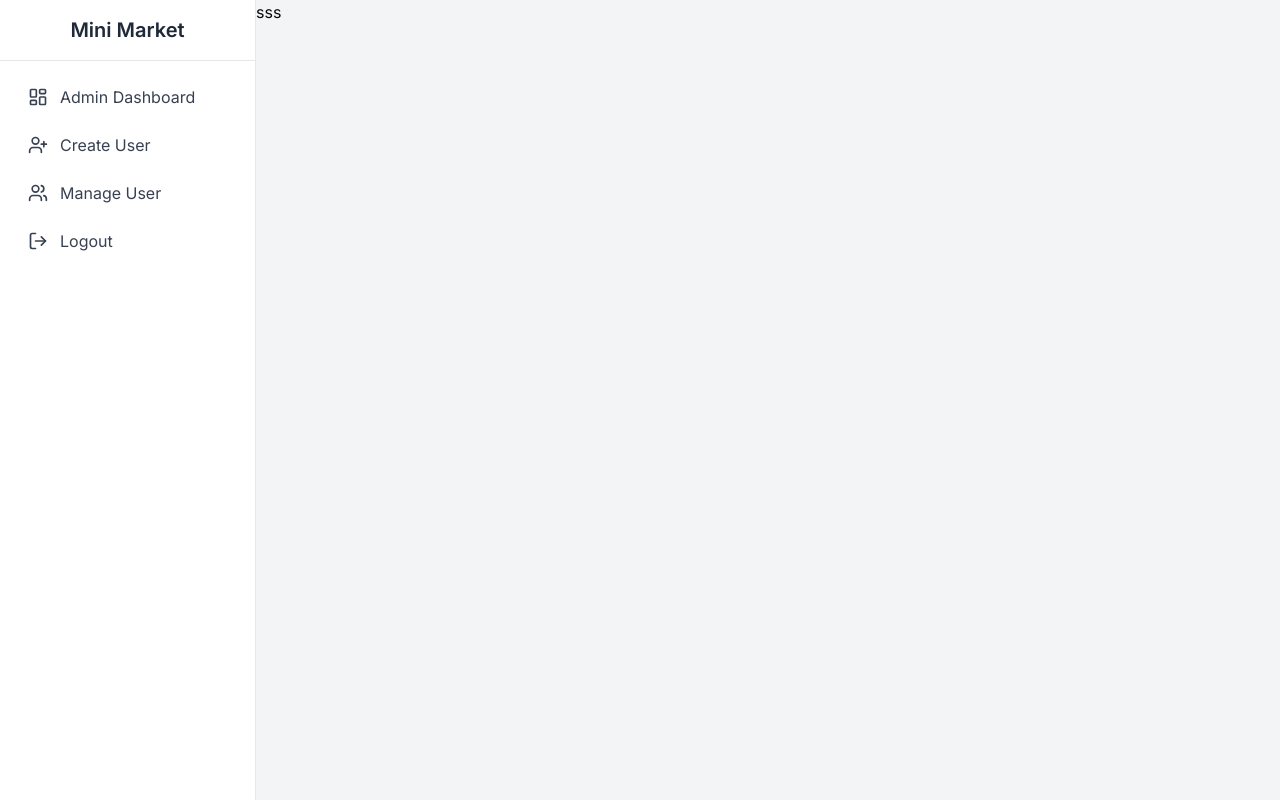
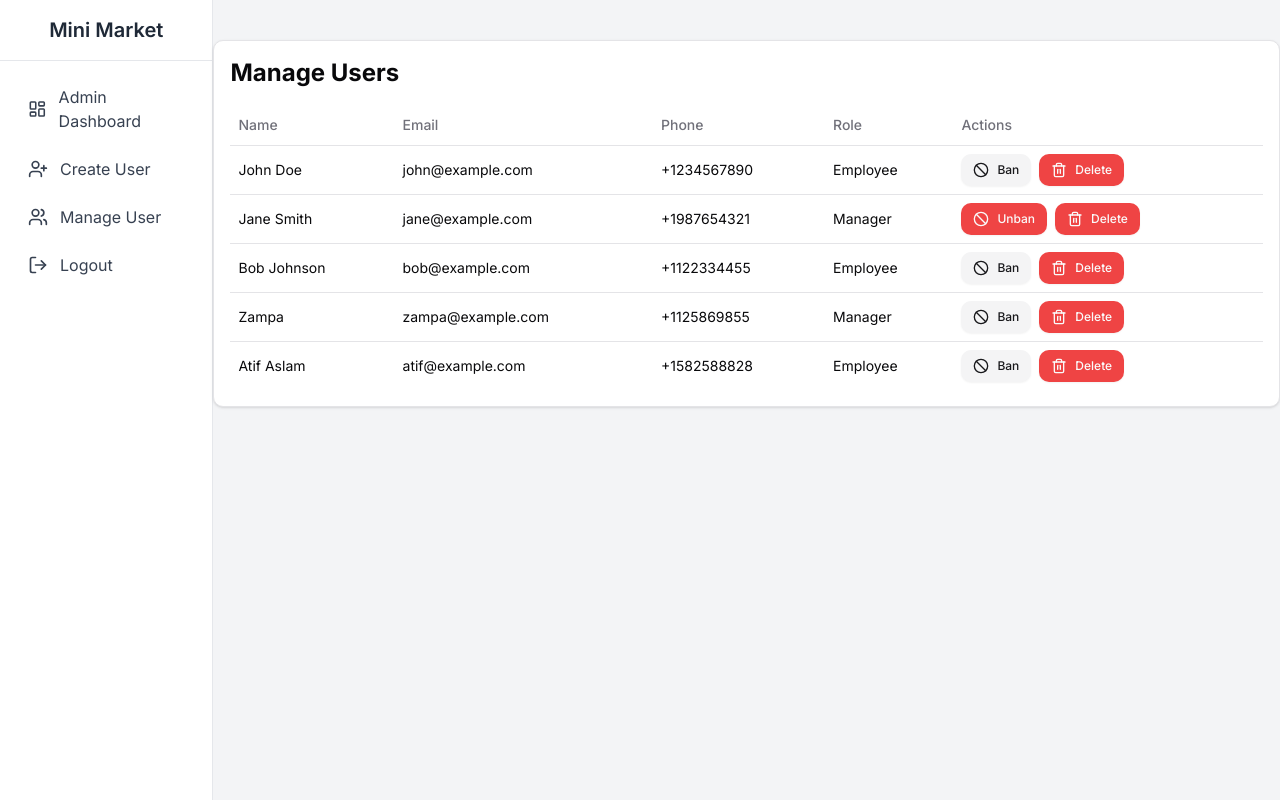
Before and after one commit to jishan1019/mini-mart, a Next.js app: page /dashboard/admin/manage-user in a window 1280 px wide. Built offline with nearby package versions, Linux system fonts and the light colour scheme; sample sign-in values are in the browser's storage.

Commit message:
manage user create

```diff
--- a/src/app/(routes)/dashboard/admin/manage-user/page.tsx
+++ b/src/app/(routes)/dashboard/admin/manage-user/page.tsx
@@ -1,5 +1,141 @@
-import React from "react";
+"use client";
 
-export default function page() {
-  return <div>sss</div>;
+import { useState } from "react";
+import {
+  Table,
+  TableBody,
+  TableCell,
+  TableHead,
+  TableHeader,
+  TableRow,
+} from "@/components/ui/table";
+import { Button } from "@/components/ui/button";
+import { Ban, Trash2 } from "lucide-react";
+import { toast } from "sonner";
+
+interface User {
+  id: string;
+  name: string;
+  email: string;
+  phone: string;
+  role: string;
+  isBanned: boolean;
 }
+
+export default function ManageUserTable() {
+  const [users, setUsers] = useState<User[]>([
+    {
+      id: "1",
+      name: "John Doe",
+      email: "john@example.com",
+      phone: "+1234567890",
+      role: "Employee",
+      isBanned: false,
+    },
+    {
+      id: "2",
+      name: "Jane Smith",
+      email: "jane@example.com",
+      phone: "+1987654321",
+      role: "Manager",
+      isBanned: true,
+    },
+    {
+      id: "3",
+      name: "Bob Johnson",
+      email: "bob@example.com",
+      phone: "+1122334455",
+      role: "Employee",
+      isBanned: false,
+    },
+    {
+      id: "4",
+      name: "Zampa",
+      email: "zampa@example.com",
+      phone: "+1125869855",
+      role: "Manager",
+      isBanned: false,
+    },
+    {
+      id: "5",
+      name: "Atif Aslam",
+      email: "atif@example.com",
+      phone: "+1582588828",
+      role: "Employee",
+      isBanned: false,
+    },
+  ]);
+
+  const handleBanToggle = (userId: string) => {
+    const userToUpdate = users.find((user) => user.id === userId) as any;
+
+    setUsers(
+      users.map((user) =>
+        user.id === userId ? { ...user, isBanned: !user.isBanned } : user
+      )
+    );
+
+    // Show toast based on the current state of `isBanned`
+    toast.success(
+      !userToUpdate.isBanned
+        ? "User is banned successfully"
+        : "User is unbanned successfully"
+    );
+  };
+
+  const handleDelete = (userId: string) => {
+    setUsers(users.filter((user) => user.id !== userId));
+    toast.success("User is deleted successfully");
+  };
+
+  return (
+    <div className=" w-full h-full mx-auto ">
+      <div className="container mx-auto p-4 bg-white shadow rounded-md border mt-10">
+        <h2 className="text-2xl font-bold mb-4">Manage Users</h2>
+        <div className="overflow-x-auto">
+          <Table>
+            <TableHeader>
+              <TableRow>
+                <TableHead>Name</TableHead>
+                <TableHead>Email</TableHead>
+                <TableHead>Phone</TableHead>
+                <TableHead>Role</TableHead>
+                <TableHead>Actions</TableHead>
+              </TableRow>
+            </TableHeader>
+            <TableBody>
+              {users.map((user) => (
+                <TableRow key={user.id}>
+                  <TableCell>{user.name}</TableCell>
+                  <TableCell>{user.email}</TableCell>
+                  <TableCell>{user.phone}</TableCell>
+                  <TableCell>{user.role}</TableCell>
+                  <TableCell>
+                    <div className="flex space-x-2">
+                      <Button
+                        variant={user.isBanned ? "destructive" : "secondary"}
+                        size="sm"
+                        onClick={() => handleBanToggle(user.id)}
+                      >
+                        <Ban className="w-4 h-4 mr-2" />
+                        {user.isBanned ? "Unban" : "Ban"}
+                      </Button>
+                      <Button
+                        variant="destructive"
+                        size="sm"
+                        onClick={() => handleDelete(user.id)}
+                      >
+                        <Trash2 className="w-4 h-4 mr-2" />
+                        Delete
+                      </Button>
+                    </div>
+                  </TableCell>
+                </TableRow>
+              ))}
+            </TableBody>
+          </Table>
+        </div>
+      </div>
+    </div>
+  );
+}
```
